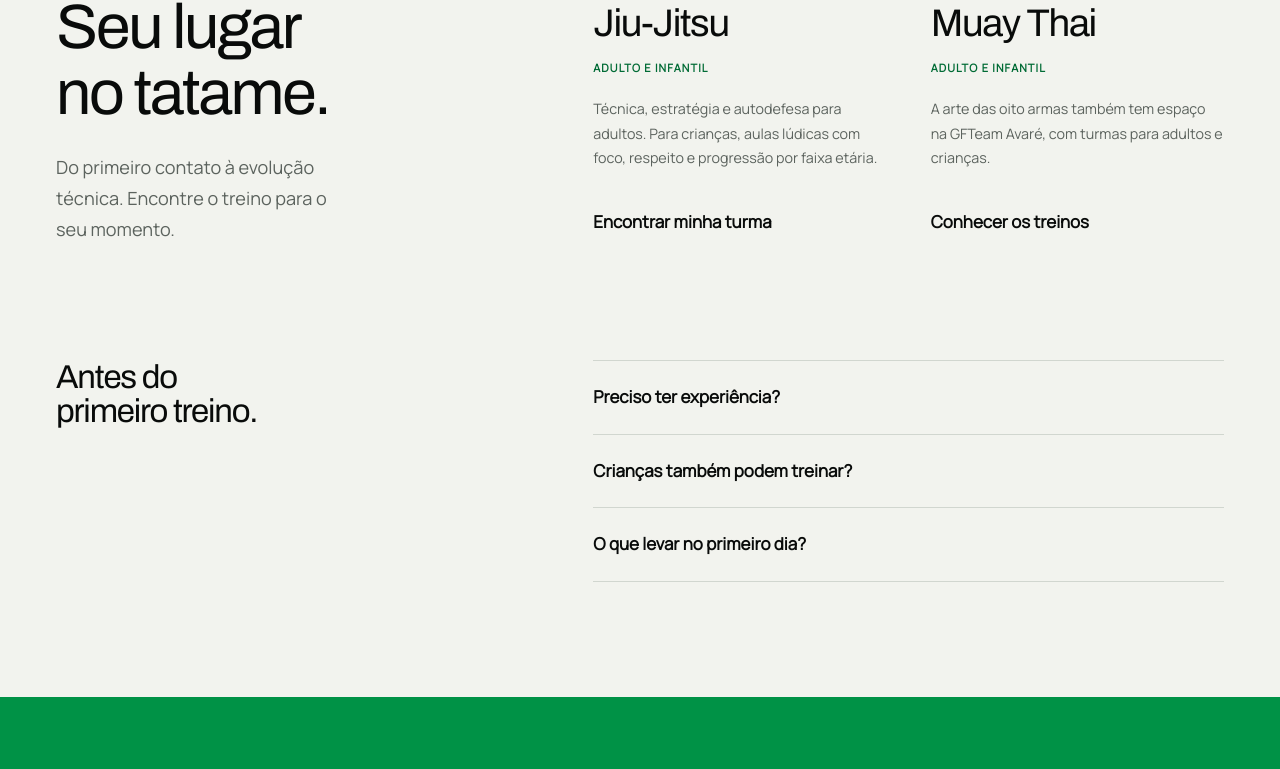
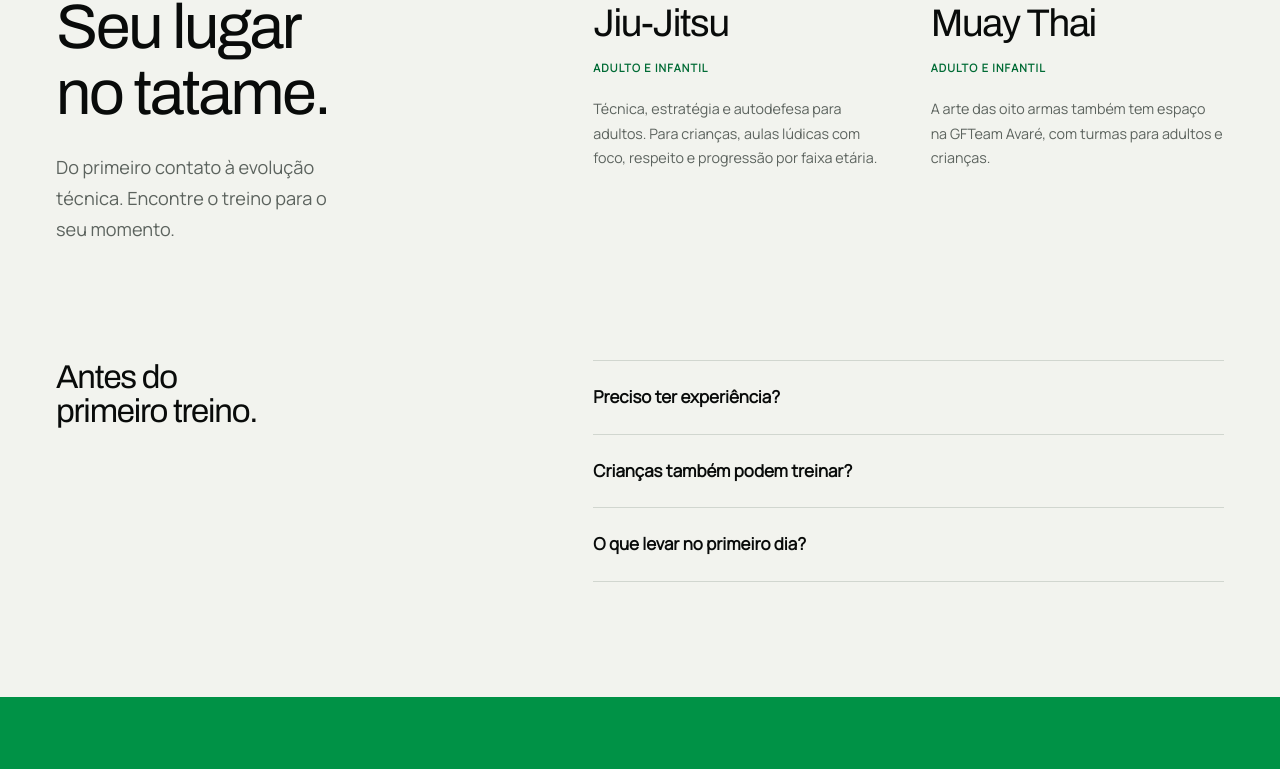
Before and after one commit to w0qlabs/gfteam, a website built with Vite: page index.html in a window 1280 px wide. Shown: the part 5075-5844 px from the top of the page. Built offline with nearby package versions, Linux system fonts and the light colour scheme; files whose address does not match are found by name.

Commit message:
refactor: remove WhatsApp links from Jiu-Jitsu and Muay Thai sections

```diff
--- a/index.html
+++ b/index.html
@@ -600,15 +600,6 @@
               Técnica, estratégia e autodefesa para adultos. Para crianças,
               aulas lúdicas com foco, respeito e progressão por faixa etária.
             </p>
-            <a
-              class="text-link"
-              data-whatsapp
-              href="https://wa.me/5514996924473"
-              target="_blank"
-              rel="noopener"
-              >Encontrar minha turma
-              <i class="ph ph-arrow-up-right" aria-hidden="true"></i
-            ></a>
           </article>
           <article>
             <h3>Muay Thai</h3>
@@ -617,15 +608,6 @@
               A arte das oito armas também tem espaço na GFTeam Avaré, com
               turmas para adultos e crianças.
             </p>
-            <a
-              class="text-link"
-              data-whatsapp
-              href="https://wa.me/5514996924473"
-              target="_blank"
-              rel="noopener"
-              >Conhecer os treinos
-              <i class="ph ph-arrow-up-right" aria-hidden="true"></i
-            ></a>
           </article>
         </div>
       </section>
```
